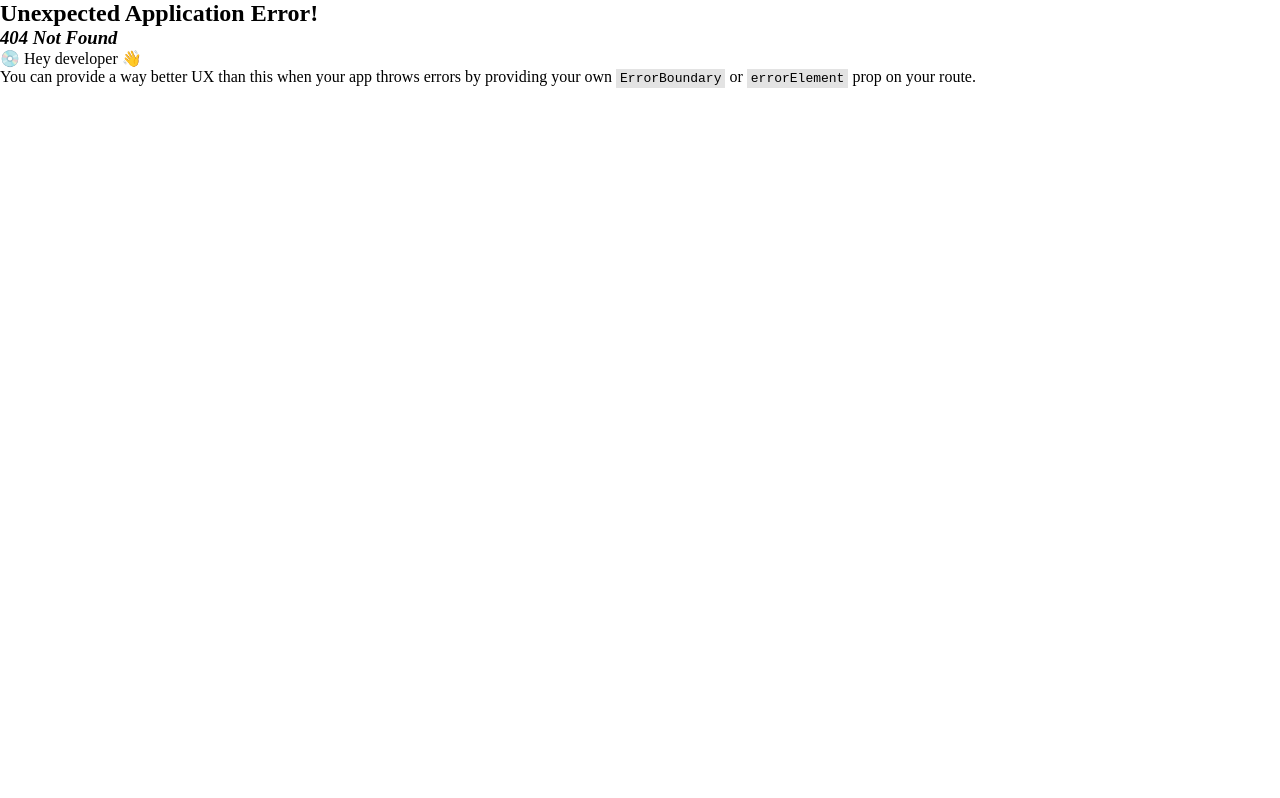
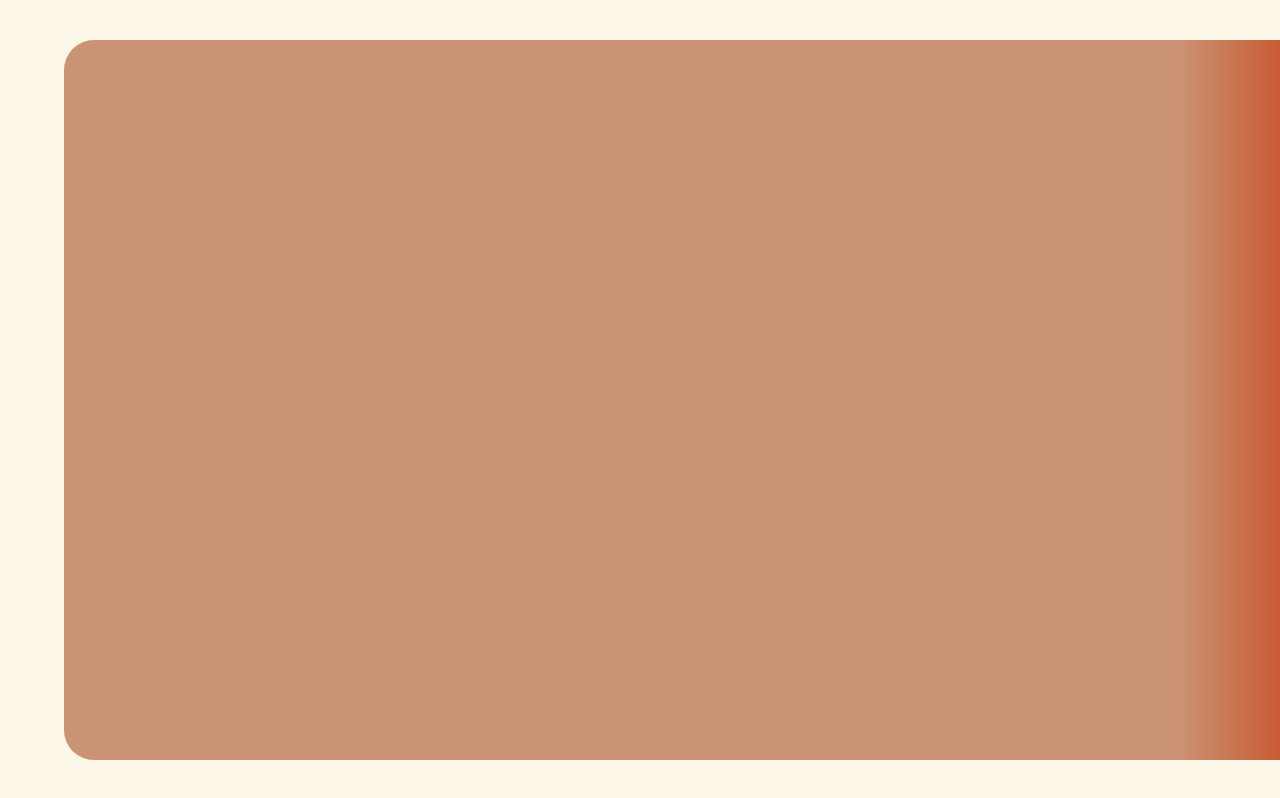
Before and after one commit to Jouusey/SA-segundafase, a React app: page /telausuarioconfigs in a window 1280 px wide. Before the commit this address had no page. Built offline with nearby package versions, Linux system fonts and the light colour scheme; the HTML template or start-up script is replaced by a standard one.

Commit message:
Avanço da tela de configs do usuário

```diff
--- a/src/components/Navbar.jsx
+++ b/src/components/Navbar.jsx
@@ -7,6 +7,7 @@ function Navbar() {
         <Link to="/telacadastro">Cadastro</Link>
         <Link to="/telalogin">Login</Link>
         <Link to="/telaescrivaninha">Escrivaninha</Link>
+        <Link to="/telausuarioconfigs">UsuárioConfig</Link>
     </nav>
   )
 }
--- a/src/pages/TelaCadastro.jsx
+++ b/src/pages/TelaCadastro.jsx
@@ -9,7 +9,7 @@ export default function TelaCadastro() {
     const [inputNomeUsuario, setInputNomeUsuario] = useState()
     const [inputEmail, setInputEmail] = useState()
     const [inputSenha, setInputSenha] = useState()
-    const {vetorObjetosUsuarios, setVetorObjetosUsuarios} = useContext(GlobalContext)
+    const {vetorObjetosUsuarios, setVetorObjetosUsuarios, usuarioLogado, setUsuarioLogado} = useContext(GlobalContext)
 
     function verificarUsuarioExistente() {
         for (let i = 0; i < vetorObjetosUsuarios.length; i++) {
@@ -35,6 +35,7 @@ export default function TelaCadastro() {
 
     function verificarCadastro() {
 
+
         if (verificarInputsRegistrados()) {
 
             alert(`Verifique se todos os campos estão preenchidos.`)
@@ -53,6 +54,7 @@ export default function TelaCadastro() {
             }
             setVetorObjetosUsuarios([...vetorObjetosUsuarios, novoUsuario])
 
+            setUsuarioLogado(true)
             alert('Usuário registrado com sucesso =)')
         }
     }
@@ -61,6 +63,17 @@ export default function TelaCadastro() {
     useEffect(() => {
         console.log(vetorObjetosUsuarios)
     }, [vetorObjetosUsuarios])
+
+    useEffect(() => {
+
+        if(usuarioLogado){
+
+            // alert('Um usuário já está logado nesse computador.')
+
+
+        }
+
+    }, [])
 
     return (
 
--- /dev/null
+++ b/src/pages/TelaUsuarioConfigs.css
@@ -0,0 +1,77 @@
+.usuarioConfigs-container{
+
+    display: flex;
+
+    height: 100vh;
+    background-color: var(--corfundo);
+
+}
+
+    .usuarioConfigs-div-esquerda{
+
+        height: 100%;
+        width: 5%;
+        background-color: var(--corfundo);
+
+
+    }
+
+    .usuarioConfigs-body{
+
+        height: 100%;
+        width: 87%;
+        background-color: var(--corfundo)
+
+    }
+        .usuarioConfigs-body-cima{
+
+            height: 5%;
+            width: 100%;
+            background-color: var(--corfundo);
+
+        }
+        .usuarioConfigs-body-meio{
+
+            height: 90%;
+            width: 100%;
+            background-color: var(--fundoDivs);
+            border-top-left-radius: 30px;
+            border-bottom-left-radius: 30px;
+
+        }
+        .usuarioConfigs-body-baixo{
+
+            height: 5%;
+            width: 100%;
+            background-color: var(--corfundo);
+
+        }
+
+    .usuarioConfigs-navbar-container{
+
+        height: 100%;
+        width: 8%;
+        background-color: black
+
+    }
+
+        .usuarioConfigs-navbar-cima{
+
+            height: 5%;
+            width: 100%;
+            background-color: var(--corfundo);
+        }
+
+        .usuarioConfigs-navbar-meio{
+
+            height: 90%;
+            width: 100%;
+            background: linear-gradient(to right, var(--fundoDivs), var(--laranjaenferrujado))
+        }
+
+        .usuarioConfigs-navbar-baixo{
+
+            height: 5%;
+            width: 100%;
+            background-color: var(--corfundo);
+        }
--- /dev/null
+++ b/src/pages/TelaUsuarioConfigs.jsx
@@ -0,0 +1,45 @@
+import { useState, useEffect } from "react"
+import { Link } from "react-router-dom"
+import "./TelaUsuarioConfigs.css"
+import{ GlobalContext } from '../contexts/GlobalContext'
+import { useContext } from 'react'
+
+function TelaUsuarioConfigs() {
+  return (
+    <div className="usuarioConfigs-container">
+
+      <div className="usuarioConfigs-div-esquerda">
+
+      </div>
+
+      <div className="usuarioConfigs-body">
+
+        <div className="usuarioConfigs-body-cima">
+
+        </div>
+
+        <div className="usuarioConfigs-body-meio">
+
+        </div>
+
+        <div className="usuarioConfigs-body-baixo">
+
+        </div>
+
+      </div>
+
+      <div className="usuarioConfigs-navbar-container">
+
+        <div className="usuarioConfigs-navbar-cima"></div>
+
+        <div className="usuarioConfigs-navbar-meio"></div>
+
+        <div className="usuarioConfigs-navbar-baixo"></div>
+
+      </div>
+
+    </div>
+  )
+}
+
+export default TelaUsuarioConfigs
--- a/src/router/routes.jsx
+++ b/src/router/routes.jsx
@@ -7,6 +7,7 @@ import Agua from "../pages/Agua";
 import TelaCadastro from "../pages/TelaCadastro"
 import TelaLogin from "../pages/TelaLogin";
 import TelaEscrivaninha from "../pages/TelaEscrivaninha";
+import TelaUsuarioConfigs from "../pages/TelaUsuarioConfigs";
 
 const router = createBrowserRouter([
     {path: "/", element: <Home />},
@@ -16,7 +17,8 @@ const router = createBrowserRouter([
     {path: "/agua", element: <Agua />},
     {path: "/telacadastro", element: <TelaCadastro />},
     {path: "/telalogin", element: <TelaLogin/>},
-    {path: "/telaescrivaninha", element: <TelaEscrivaninha/>}
+    {path: "/telaescrivaninha", element: <TelaEscrivaninha/>},
+    {path: "/telausuarioconfigs", element: <TelaUsuarioConfigs/>}
 
 
 ])
```
